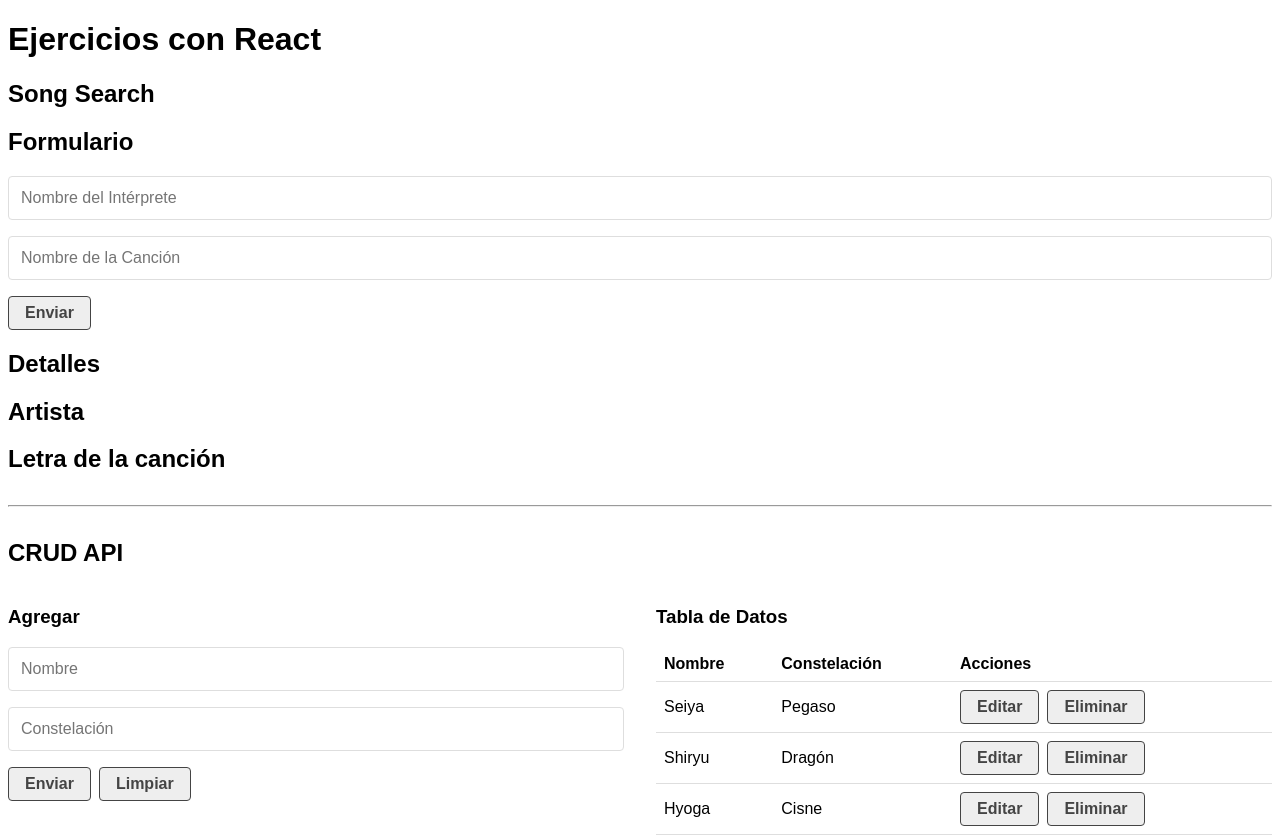
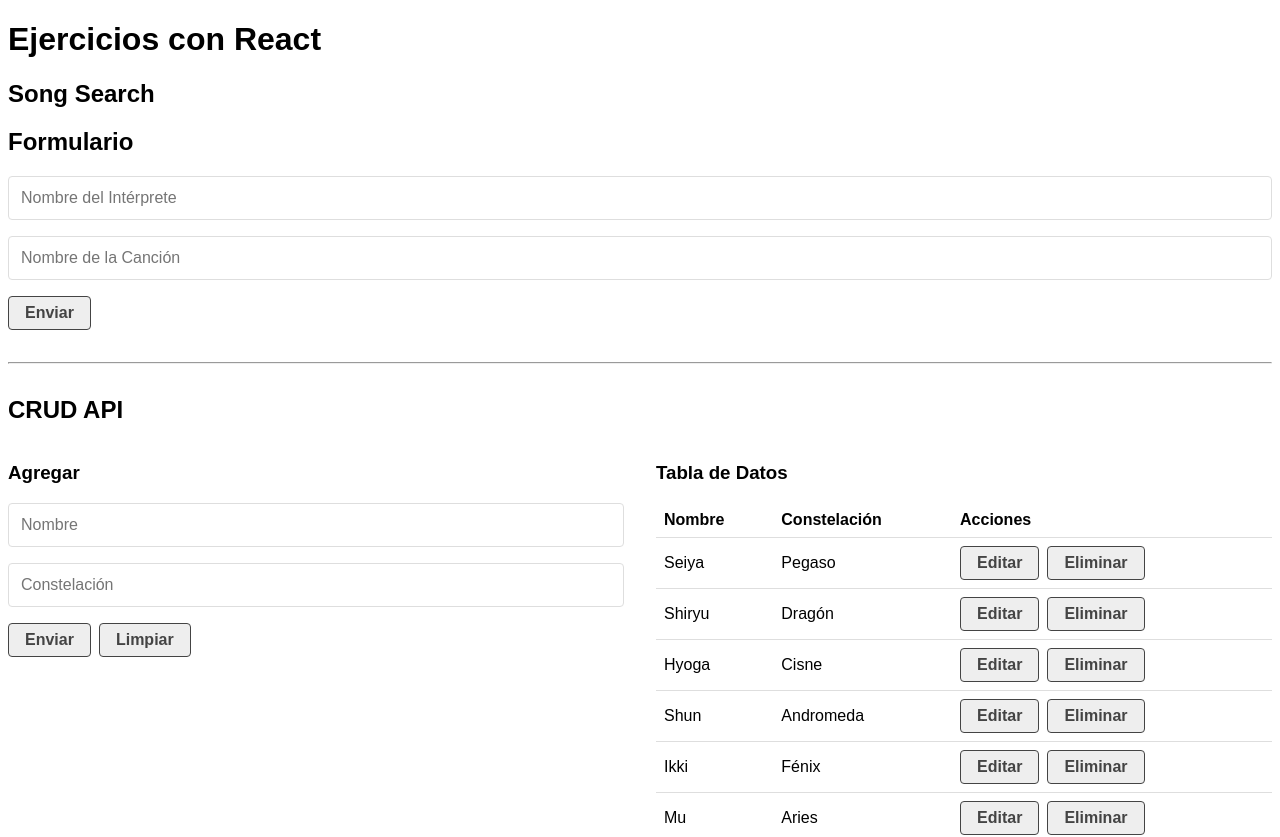
Before and after one commit to cbuiles/CRUD-Curso-React, a React (Create React App) app: page / in a window 1280 px wide. Shown: the top 837 px of the page. Built offline with nearby package versions, Linux system fonts and the light colour scheme; data requests are answered from the project's data file.

Commit message:
Clase 40 . Buscador de Canciones:  Renderizado condicional de datos(4/5)

```diff
--- a/src/components/SongDetails.js
+++ b/src/components/SongDetails.js
@@ -1,13 +1,31 @@
 import SongArtist from "./SongArtist";
 import SongLyric from "./SongLyric";
+import Message from "./Message";
 
 const SongDetails = ({ search, bio, lyric }) => {
+  // Mientras estos objetos sean nulos , nos evitamos renderizados innecesarios
+  if (!lyric || !bio) return null;
+
   return (
-    <div>
-      <h2>Detalles</h2>
-      <SongArtist />
-      <SongLyric />
-    </div>
+    <>
+      {/* En caso de fallar la peticiones a la API de Lyrics renderiza Message */}
+      {lyric.error || lyric.err || lyric.name === "AbortError" ? (
+        <Message
+          msg={`Error:  No existe la canción "${search.song}"`}
+          bgColor="#dc3545"
+        />
+      ) : (
+        <SongLyric />
+      )}
+      {bio.artists ? (
+        <SongArtist />
+      ) : (
+        <Message
+          msg={`Error:  No existe el artista "${search.artist}"`}
+          bgColor="#dc3545"
+        />
+      )}
+    </>
   );
 };
 
--- a/src/components/SongSearch.js
+++ b/src/components/SongSearch.js
@@ -46,7 +46,10 @@ const SongSearch = () => {
       <h2>Song Search</h2>
       {loading && <Loader />}
       <SongForm handleSearch={handleSearch} />
-      <SongDetails search={search} lyric={lyric} bio={bio} />
+      {/* En caso de que la consulta de Search tenga algo y el loading ya no este cargando renderiza los detalles de las canciones */}
+      {search && !loading && (
+        <SongDetails search={search} lyric={lyric} bio={bio} />
+      )}
     </div>
   );
 };
```
